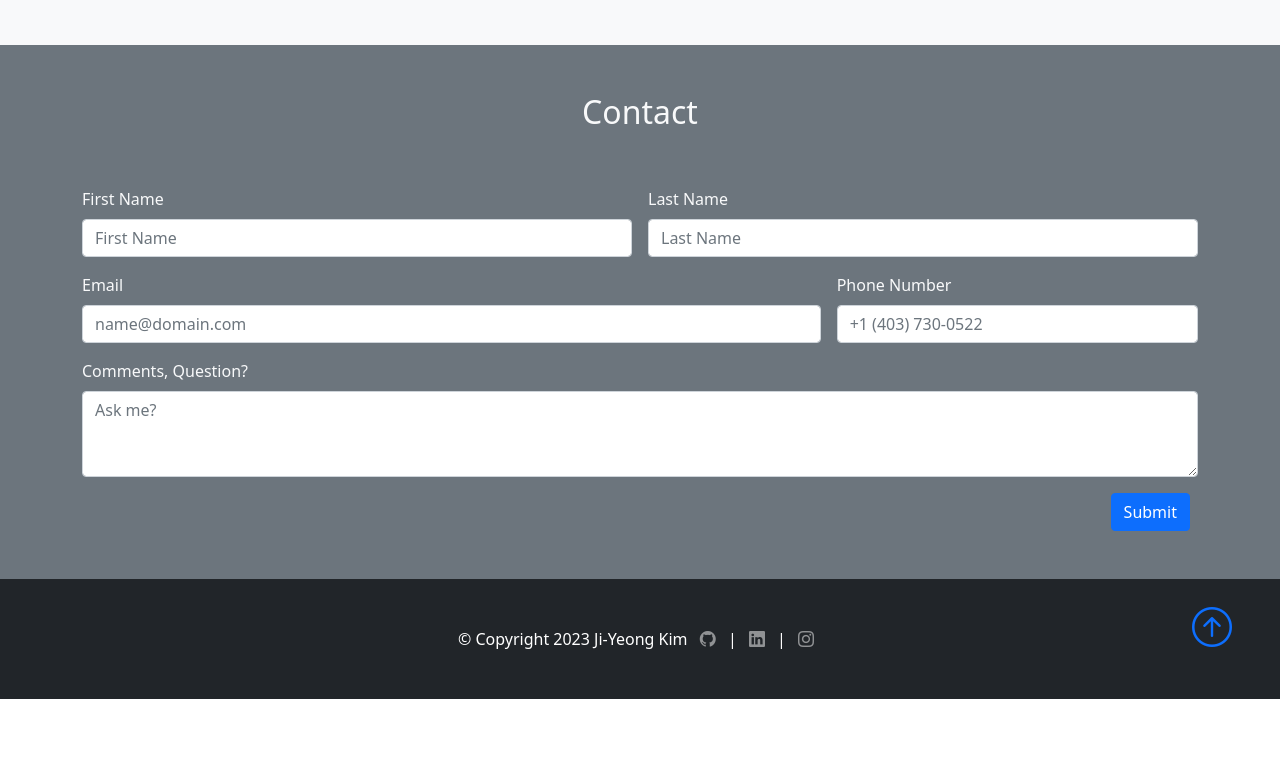
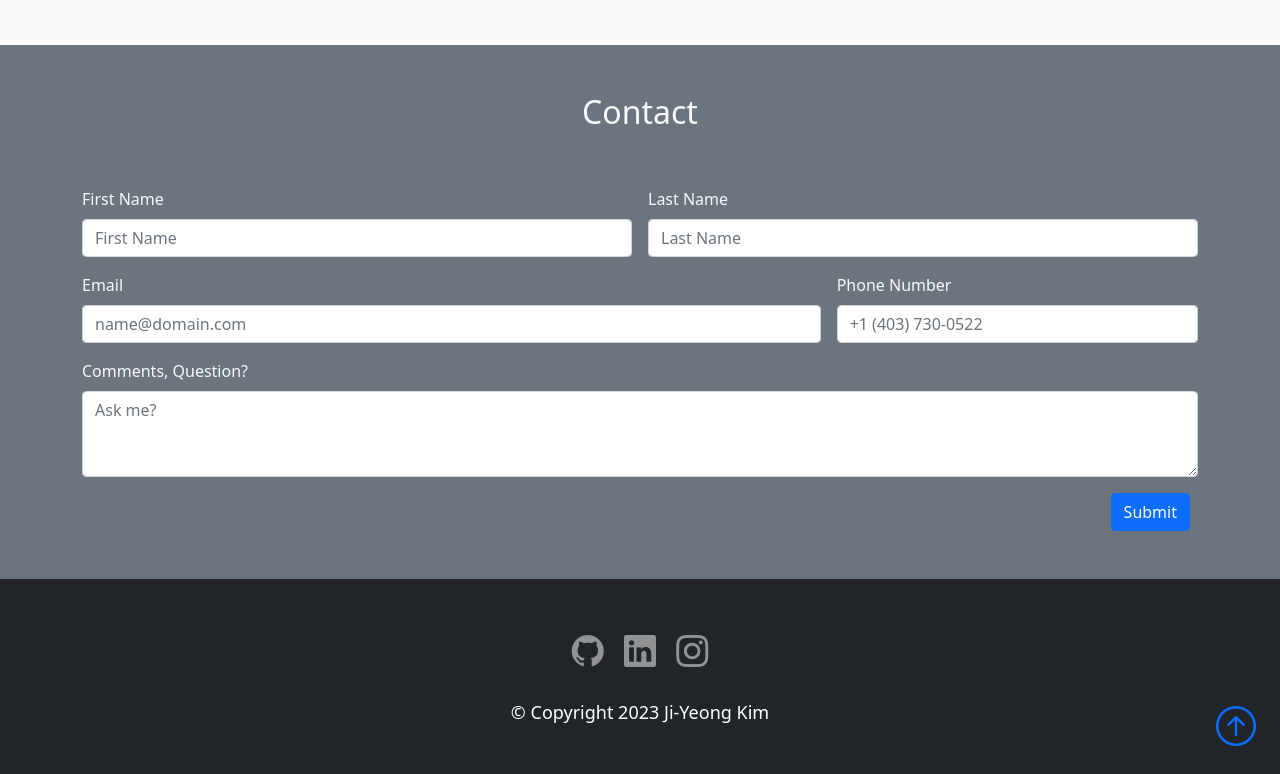
Before and after one commit to kjiyeong/test, a plain HTML site: page index.html in a window 1280 px wide. Shown: the part 3403-4177 px from the top of the page. Before the commit the page ends 4102 px from the top, so only its background shows below. Drawn offline with nearby package versions, Linux system fonts and the light colour scheme; a script that the page names is missing.

Commit message:
Update the Footer

```diff
--- a/index.html
+++ b/index.html
@@ -336,17 +336,17 @@
   </section>
 
   <footer class="p-5 bg-dark text-white text-center position-relative">
-    <div class="container">
-    &copy; Copyright 2023 Ji-Yeong Kim
-        <a href="https://github.com/kjiyeong" target="_blank" class="bi bi-github text-white-50 mx-2"></a>
-      | <a href="https://www.linkedin.com/in/kjiyeong/" target="_blank" class="bi bi-linkedin text-white-50 mx-2"></a>
-      | <a href="https://instagram.com/jykmountains" target="_blank" class="bi bi-instagram text-white-50 mx-2"></a>
-
-      <a href="#" class="position-absolute bottom-0 end-0 p-5">
+    <div class="social container pb-4">
+      <a href="https://github.com/kjiyeong" target="_blank" class=" social bi bi-github text-white-50 mx-2 fa-2x"></a>
+      <a href="https://www.linkedin.com/in/kjiyeong/" target="_blank" class="social bi bi-linkedin text-white-50 mx-2 fa-2x"></a>
+      <a href="https://instagram.com/jykmountains" target="_blank" class="social bi bi-instagram text-white-50 mx-2 fa-2x"></a>
+    </div>
+    <div style="font-size: 18px;">&copy; Copyright 2023 Ji-Yeong Kim </div>
+      <a href="#" class="position-absolute bottom-0 end-0 p-4">
         <i class="bi bi-arrow-up-circle h1"></i>
       </a>
 
-    </div>
+
   </footer>
 
     <script
```
